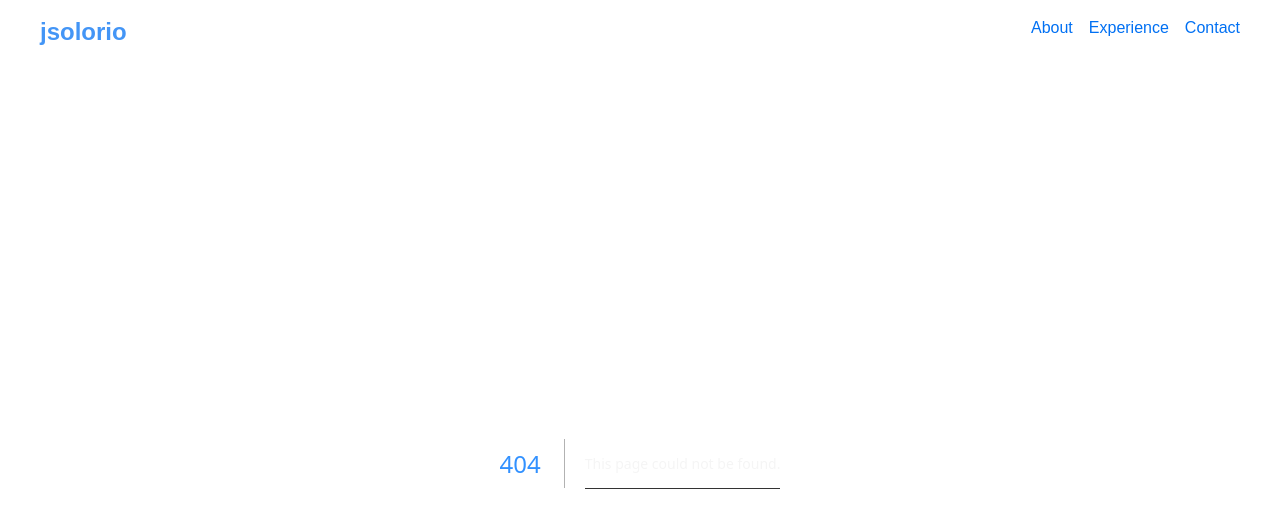
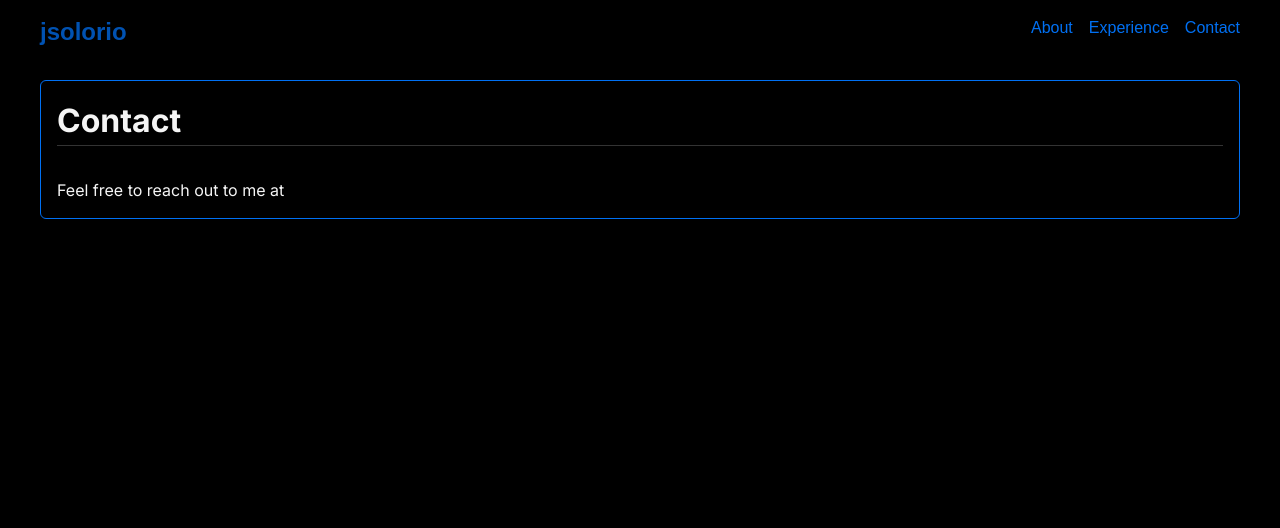
Before and after one commit to joselsoloriojr/jsolori.io, a Next.js app: page /contact in a window 1280 px wide. Before the commit this address had no page. Shown: the top 528 px of the page. Built offline with nearby package versions, Linux system fonts and the light colour scheme; a web font is replaced by a local one.

Commit message:
Created Contact page

```diff
--- /dev/null
+++ b/app/contact/page.tsx
@@ -0,0 +1,13 @@
+import Card from "@/components/Card"
+import PageContainer from "@/components/PageContainer"
+
+const Contact = () => (
+  <PageContainer>
+    <Card>
+      <h2>Contact</h2>
+      <p>Feel free to reach out to me at <a href="mailto:joselsoloriojr@gmail.com" /></p>
+    </Card>
+  </PageContainer>
+)
+
+export default Contact
```
